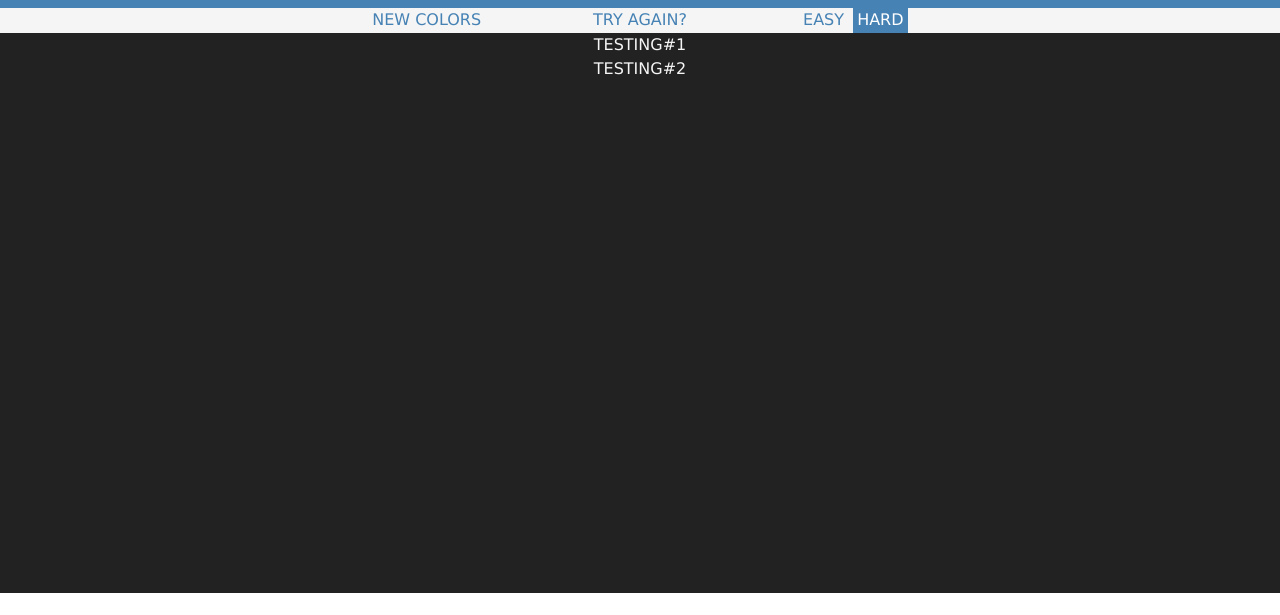
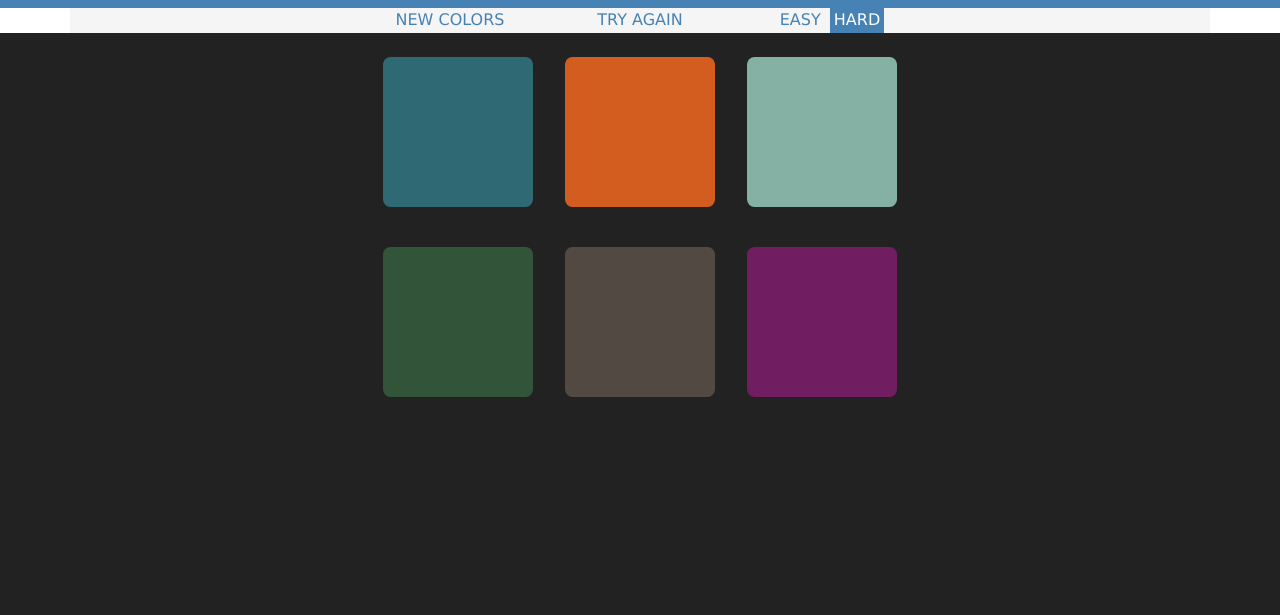
Before and after one commit to jacobdees/theColorGame, a website: page index.html in a window 1280 px wide. Shown: the part 192-807 px from the top of the page. Drawn offline with nearby package versions, Linux system fonts and the light colour scheme.

Commit message:
late update

```diff
--- a/css/style.css
+++ /dev/null
@@ -1,39 +0,0 @@
-html, body{
-    height: 100%;
-    margin: 0;
-    font-family: Verdana, Geneva, Tahoma, sans-serif;
-    text-transform: uppercase;
-    font-weight: lighter;
-}
-
-body::-webkit-scrollbar {
-  display: none;
-}
-
-#title{
-    height: 25%;
-    background-color: steelblue;
-    color: whitesmoke;
-}
-
-#options{
-    height: 25px;
-    background-color: whitesmoke;
-    color: steelblue;
-}
-
-#colors{
-    height: 70%;
-    background-color: #222222;
-    color: whitesmoke;
-}
-
-span.links.active{
-    color:white;
-    background-color: steelblue;
-}
-
-span.links:hover{
-    color: white;
-    background-color: steelblue;
-}
--- /dev/null
+++ b/css/styles.css
@@ -0,0 +1,88 @@
+/* :root {
+    --red-color: 111;
+    --green-color: 222;
+    --blue-color: 333;
+} */
+
+html, body{
+    height: 100%;
+    margin: 0;
+    font-family: Verdana, Geneva, Tahoma, sans-serif;
+    text-transform: uppercase;
+}
+
+body::-webkit-scrollbar {
+  display: none;
+}
+
+#title{
+    height: 25%;
+    background-color: steelblue;
+    color: whitesmoke;
+}
+
+#options{
+    height: 25px;
+    background-color: whitesmoke;
+    color: steelblue;
+}
+
+#colors{
+    height: 70%;
+    background-color: #222222;
+    color: whitesmoke;
+}
+
+#box1{
+    height: 150px;
+    width: 150px;
+    border-radius: 5%;
+    background-color: #ccc;
+}
+
+#box2{
+    height: 150px;
+    width: 150px;
+    border-radius: 5%;
+    background-color: #ccc;
+}
+
+#box3{
+    height: 150px;
+    width: 150px;
+    border-radius: 5%;
+    background-color: #ccc;
+}
+
+#box4{
+    height: 150px;
+    width: 150px;
+    border-radius: 5%;
+    background-color: #ccc;
+}
+
+#box5{
+    height: 150px;
+    width: 150px;
+    border-radius: 5%;
+    background-color: #ccc;
+}
+
+#box6{
+    height: 150px;
+    width: 150px;
+    border-radius: 5%;
+    background-color: #ccc;
+}
+
+
+
+span.links.active{
+    color:white;
+    background-color: steelblue;
+}
+
+span.links:hover{
+    color: white;
+    background-color: steelblue;
+}
--- a/index.html
+++ b/index.html
@@ -1,41 +1,49 @@
 <!DOCTYPE html>
 <html lang="en">
 	<head>
-    <meta charset="UTF-8">
-    <meta name="viewport" content="width=device-width, initial-scale=1.0">
+		<meta charset="UTF-8" />
+		<meta name="viewport" content="width=device-width, initial-scale=1.0" />
 
-    <link rel="stylesheet" href="node_modules/bootstrap/dist/css/bootstrap.min.css">
+		<link
+			rel="stylesheet"
+			href="node_modules/bootstrap/dist/css/bootstrap.min.css"
+		/>
 
-    <link rel="stylesheet" href="css/style.css" />
+		<link rel="stylesheet" href="css/styles.css" />
 		<title>The Color Game</title>
 	</head>
 	<body>
-
 		<!-- TITLE -->
-    <div class="container-fluid d-flex justify-content-center align-items-center" id="title">
+		<div
+			class="container-fluid d-flex justify-content-center align-items-center"
+			id="title"
+		>
 			<div class="row title">
 				<div class="col text-center">
 					<h2>The Great</h2>
-                <h1 class="display-4" id="mysteryColor">RGB(<span id="red"></span>, <span id="green"></span>, <span id="blue"></span>)</h1>
+					<h1 class="display-4" id="mysteryColor">
+						RGB(<span id="red"></span>, <span id="green"></span>,
+						<span id="blue"></span>)
+					</h1>
 					<h2>Guessing Game</h2>
 				</div>
 			</div>
 		</div>
 
 		<!-- OPTIONS -->
-<div class="container-fluid" id="options">
+		<div class="container" id="options">
 			<div class="row d-flex justify-content-center">
-        <div class="col-2 text-center">
+				<div class="col-md-2 col text-center">
 					<span class="links p-1" id="resetButton">
 						New Colors
 					</span>
 				</div>
-        <div class="col-2 text-center">
+				<div class="col-md-2 d-sm-none d-md-block text-center">
 					<span class="links p-1" id="resultButton">
-                Try Again?
+						Try Again
 					</span>
 				</div>
-        <div class="col-2 text-center">
+				<div class="col-md-2 col text-center">
 					<p id="difficultyButtons">
 						<span class="links p-1" id="easyDifficultyButton">Easy</span>
 						<span class="links p-1 active" id="hardDifficultyButton">Hard</span>
@@ -46,24 +54,27 @@
 
 		<!-- COLORS -->
 		<div class="container-fluid" id="colors">
-    <div class="row d-flex justify-content-center">
-        <div class="col d-flex justify-content-center">
-            <span id="firstThreeColors">
-                testing#1
-            </span>
+			<div class="row d-flex justify-content-center" id="firstParent">
+				<div class="col d-flex justify-content-center" id="firstThreeColors">
+					<span id="box1" class="m-3 mt-4"></span>
+					<span id="box2" class="m-3 mt-4"></span>
+					<span id="box3" class="m-3 mt-4"></span>
 				</div>
 			</div>
-    <div class="row d-flex justify-content-center" id="colors">
-        <div class="col d-flex justify-content-center">
-            <span id="secondThreeColors">
-                testing#2
-            </span>
+			<div
+				class="row d-flex justify-content-center"
+				id="colors"
+				id="secondParent"
+			>
+				<div class="col d-flex justify-content-center" id="secondThreeColors">
+					<span id="box4" class="m-3 mt-4"></span>
+					<span id="box5" class="m-3 mt-4"></span>
+					<span id="box6" class="m-3 mt-4"></span>
 				</div>
 			</div>
 		</div>
-
+		<!-- <div class="winner"></div> -->
 
 		<script src="js/script.js"></script>
-
 	</body>
 </html>
--- a/js/script.js
+++ b/js/script.js
@@ -1,33 +1,140 @@
-// document.querySelector("#easyDifficultyButton").addEventListener("click", event =>{
-//     event.classList.toggle("active");
-// });
-// document.querySelector("#hardDifficultyButton").addEventListener("click", event =>{
-//     event.classList.toggle("active");
-// });
-
+// Query Selectors
 const easyBtn = document.querySelector("#easyDifficultyButton");
 const hardBtn = document.querySelector("#hardDifficultyButton");
+const secondParent = document.getElementById("secondParent")
 const secondThreeColors = document.querySelector("#secondThreeColors");
 const redDisplay = document.querySelector("#red");
 const greenDisplay = document.querySelector("#green");
 const blueDisplay = document.querySelector("#blue");
+const winner = document.getElementsByClassName(".winner");
+const reset = document.querySelector("#resetButton");
+const box1 = document.querySelector("#box1"); // Maybe I can create a loop for all of the boxes?
+const box2 = document.querySelector("#box2"); // Add a common class for all of them?
+const box3 = document.querySelector("#box3");
+const box4 = document.querySelector("#box4");
+const box5 = document.querySelector("#box5");
+const box6 = document.querySelector("#box6");
 
-let redNumber = Math.floor(Math.random() * 256);
-let greenNumber = Math.floor(Math.random() * 256);
-let blueNumber = Math.floor(Math.random() * 256);
 
-redDisplay.textContent = redNumber;
-greenDisplay.textContent = greenNumber;
-blueDisplay.textContent = blueNumber;
+// Variable Declarations
+let correctBoxArray = []
+let boxArray = [box1, box2, box3, box4, box5, box6];
+let correctBoxEasy = Math.floor(Math.random() * 3);
+let correctBoxHard = Math.floor(Math.random() * 6);
+let numberOfBoxes = 6;
+let removeListenerButtons = [easyBtn, hardBtn, reset];
+
+
+
+// Event Listeners
+easyBtn.addEventListener("click", function(){
+    easyBtn.classList.add("active");
+    hardBtn.classList.remove("active");
+    if(!hardBtn.classList.contains("active")){
+        numberOfBoxes = 3;
+        updateBoxes(numberOfBoxes);
+    };
+});
+
+hardBtn.addEventListener("click", function(){
+    easyBtn.classList.remove("active");
+    hardBtn.classList.add("active");
+    if(!easyBtn.classList.contains("active")){
+        numberOfBoxes = 6;
+        updateBoxes(numberOfBoxes);
+    };
+});
+
+for(i = 0; i < removeListenerButtons.length; i++){
+    let element = removeListenerButtons[i];
+    element.removeEventListener("click", winner);
+}
+
+// function declareWinner(){
+//     for(i = 0; i < boxArray.length; i++){
+//         if(boxArray[i].classList.contains("winner")){
+//             document.querySelector(".winner").addEventListener("click", function(){
+//                 console.log("winner...");
+//             })
+//         }
+//     }
+// }
 
 
 
 
-easyBtn.addEventListener("click", function(){
-    easyBtn.classList.add("active");
-    hardBtn.classList.remove("active");
-});
-hardBtn.addEventListener("click", function(){
-    easyBtn.classList.remove("active");
-    hardBtn.classList.add("active");
-})
+
+// Functions
+function updateDisplay(){ // Updates HTML (and correct box) with correct RGB
+    correctBoxArray = [Math.floor(Math.random() * 256),Math.floor(Math.random() * 256),Math.floor(Math.random() * 256)]
+    redDisplay.textContent = correctBoxArray[0];
+    greenDisplay.textContent = correctBoxArray[1];
+    blueDisplay.textContent = correctBoxArray[2];
+    return correctBoxArray;
+};
+
+function updateBoxes(numberOfBoxes){ //Updates all boxes with random colors
+    updateDisplay();
+    for(let i = 0; i <= numberOfBoxes-1; i++){
+        let wrongBoxArray = [Math.floor(Math.random() * 256),Math.floor(Math.random() * 256),Math.floor(Math.random() * 256)];
+        boxArray[i].style.backgroundColor = "rgb(" + wrongBoxArray[0] + "," + wrongBoxArray[1] + "," + wrongBoxArray[2] + ")";
+        if(boxArray[i].classList.contains("winner")){
+            boxArray[i].classList.remove("winner");
+        };
+    };
+    createCorrectBox(numberOfBoxes);
+};
+
+function createCorrectBox(numberOfBoxes){ // Out of the options, chooses a random box to match the RGB displayed
+    if(numberOfBoxes == 3){
+        let correctBoxEasy = Math.floor(Math.random() * 3);
+        let correctBox = boxArray[correctBoxEasy];
+        correctBox.style.backgroundColor = "rgb(" + correctBoxArray[0] + "," + correctBoxArray[1] + "," + correctBoxArray[2] + ")";
+        correctBox.classList.add("winner");
+        // winner.addEventListener("click", function(){
+        //     console.log("WINNER!!!");
+        // });
+        boxArray[correctBoxEasy].addEventListener("click", function winner(){
+            console.log("WINNER");
+        });
+        deleteBoxesForEasy();
+    } else if(numberOfBoxes == 6){
+        let correctBoxHard = Math.floor(Math.random() * 6);
+        let correctBox = boxArray[correctBoxHard];
+        correctBox.style.backgroundColor = "rgb(" + correctBoxArray[0] + "," + correctBoxArray[1] + "," + correctBoxArray[2] + ")";
+        correctBox.classList.add("winner");
+        // winner.addEventListener("click", function(){
+        //     console.log("WINNER!!!");
+        // });
+        boxArray[correctBoxHard].addEventListener("click", function winner(){
+            console.log("WINNER");
+        });
+    };
+    // declareWinner();
+};
+
+
+
+// for(i = 0; i < boxArray.length; i++){
+//     boxArray[i].addEventListener("click", function(){
+//         if(numberOfBoxes == 3){
+//             if(i == correctBoxEasy){
+//                 console.log("WINNER");
+//             } else console.log("loser");
+//         } else if(numberOfBoxes == 6){
+//             if(i == correctBoxHard){
+//                 console.log("WINNER");
+//             } else console.log("loser");
+//         }
+//     })
+// }
+
+function deleteBoxesForEasy(){ // "Deletes" second three color boxes for easy mode
+    for(let i = 3; i < 6; i++){
+        boxArray[i].style.backgroundColor = "rgb(34,34,34)";
+        // add command that removes clicking event listener for these boxes
+        // element2.removeEventListener();
+    };
+};
+
+updateBoxes(numberOfBoxes);
--- a/package.json
+++ b/package.json
@@ -5,6 +5,7 @@
   "main": "flexbox and layout (COLT).html",
   "scripts": {
     "lite": "lite-server",
+    "scss": "node-sass -o css/ css/",
     "start": "npm run lite",
     "test": "echo \"Error: no test specified\" && exit 1"
   },
@@ -16,6 +17,7 @@
     "popper.js": "^1.16.1"
   },
   "devDependencies": {
-    "lite-server": "^2.5.4"
+    "lite-server": "^2.5.4",
+    "node-sass": "^4.14.1"
   }
 }
```
Also changed, not shown: css/style.scss (deleted), 1 other file. Lines whose indentation alone changed are shown as unchanged.
